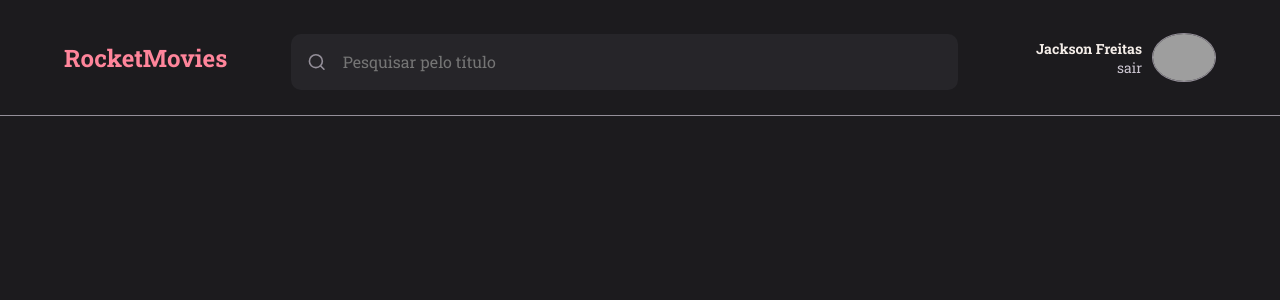
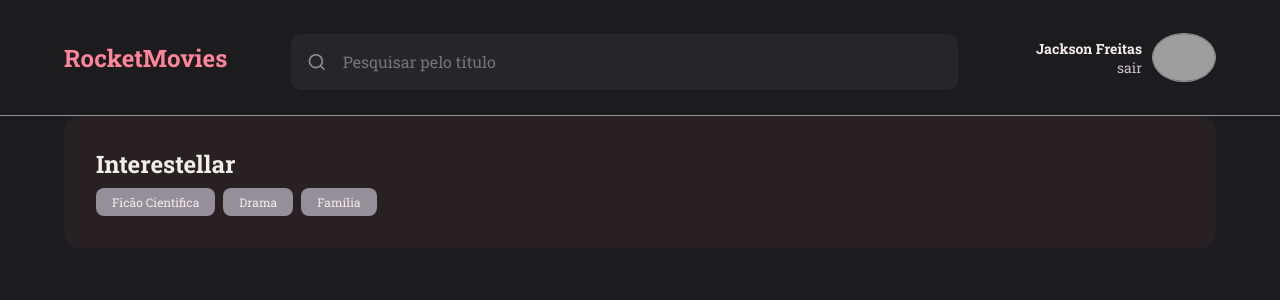
Before and after one commit to jacksonMarcelinoFreitas/RocketMoveis_Challenge, a React (Vite) app in the folder rocketmovies/: page / in a window 1280 px wide. Shown: the top 300 px of the page. Built offline with nearby package versions, Linux system fonts and the light colour scheme; grey boxes are pictures that could not be loaded.

Commit message:
added Note, Tag and Section components

```diff
--- /dev/null
+++ b/rocketmovies/src/components/Note/index.jsx
@@ -0,0 +1,19 @@
+import { Container } from './style';
+import { Tag } from '../Tag';
+
+export function Note({data, ...rest}){
+    return(
+        <Container {...rest}>
+            <h1>{data.title}</h1>
+            {
+                data.tags &&
+                <footer>
+                    {
+                        data.tags.map(tag => <Tag key={tag.id} title={tag.name}/>)
+                    }
+                </footer>
+            }
+
+        </Container>
+    )
+}
--- /dev/null
+++ b/rocketmovies/src/components/Note/style.js
@@ -0,0 +1,46 @@
+import styled from "styled-components";
+
+export const Container = styled.div`
+    width: 100%;
+    height: auto;
+    padding: 32px;
+    text-align: left;
+
+    border-radius: 16px;
+    border: none;
+
+    background: ${({theme}) => theme.COLORS.PINK_50};
+
+    > h1{
+        font-size: 24px;
+        font-weight: 700;
+        margin-bottom: 8px;
+        color: ${({theme}) => theme.COLORS.WHITE};
+    }
+
+    > svg{
+        width: 12px;
+        color: ${({theme}) => theme.COLORS.PINK};
+        margin-left: 6px;
+        margin-bottom: 8px;
+    }
+
+    > p{
+        font-size: 16px;
+        font-weight: 400;
+
+        color: ${({theme}) => theme.COLORS.GRAY_700};
+        text-align: justify;
+        margin-bottom: 16px;
+    }
+
+    > footer{
+        width: 100%;
+
+        display: flex;
+        align-items: center;
+        justify-content: left;
+        gap: 8px;
+    }
+
+`;
--- /dev/null
+++ b/rocketmovies/src/components/Section/style.js
@@ -0,0 +1,7 @@
+import styled from "styled-components";
+
+export const Container = styled.div`
+    width: 100%;
+
+
+`;
--- /dev/null
+++ b/rocketmovies/src/components/Tag/index.jsx
@@ -0,0 +1,9 @@
+import { Container } from './style';
+
+export function Tag({title, ...rest}){
+    return(
+        <Container {...rest}>
+            {title}
+        </Container>
+    )
+}
--- /dev/null
+++ b/rocketmovies/src/components/Tag/style.js
@@ -0,0 +1,13 @@
+import styled from "styled-components";
+
+export const Container = styled.span`
+    padding: 6px 16px;
+
+    font-size: 12px;
+    font-weight: 400;
+    color: ${({theme}) => theme.COLORS.WHITE};
+    background: ${({theme}) => theme.COLORS.GRAY_900};
+
+    border-radius: 8px;
+
+`;
--- a/rocketmovies/src/pages/Home/index.jsx
+++ b/rocketmovies/src/pages/Home/index.jsx
@@ -1,11 +1,27 @@
 import { Header } from '../../components/Header';
-import { Container } from './style'
+import { Container, Content } from './style';
+import { Note } from '../../components/Note';
 
 
 export function Home(){
     return(
         <Container>
             <Header />
+
+            <Content>
+                <Note
+                data={
+                        {
+                            title: 'Interestellar',
+                            tags:[
+                                {id: '1', name: 'Ficão Cientifica'},
+                                {id: '2', name: 'Drama'},
+                                {id: '3', name: 'Família'},
+                            ]
+                        }
+                    }
+                />
+            </Content>
         </Container>
     )
 };
--- a/rocketmovies/src/pages/Home/style.js
+++ b/rocketmovies/src/pages/Home/style.js
@@ -1,5 +1,19 @@
 import styled from "styled-components";
 
 export const Container = styled.div`
-    background: ${({theme})=> theme.COLORS.GRAY_900};
+    width: 100%;
+    height: 100vh;
+
+    display: grid;
+    grid-template-rows: 116px auto;
+    grid-template-areas:
+    "header"
+    "Content";
+
+    background: ${({theme})=> theme.COLORS.BACKGROUND_900};
 `
+
+export const Content = styled.div`
+    padding: 0 64px;
+    overflow-y: auto;
+`
--- a/rocketmovies/src/styles/theme.js
+++ b/rocketmovies/src/styles/theme.js
@@ -2,13 +2,16 @@ export default {
     //tema squa serão utilizados em toda a aplciaçao
     COLORS: {
         PINK: "#FF859B",
+        PINK_50: "rgba(255, 133, 155, 0.05)",
         WHITE: "#F4EDE8",
         BLACK: "#312E38",
+
 
         BACKGROUND_900: "#1C1B1E",
         BACKGROUND_700: "#262529",
 
         GRAY_900: "#948F99",
         GRAY_700: "#CAC4CF"
+
     }
 }
```
Also changed, not shown: rocketmovies/src/components/Section/index.jsx (added).
